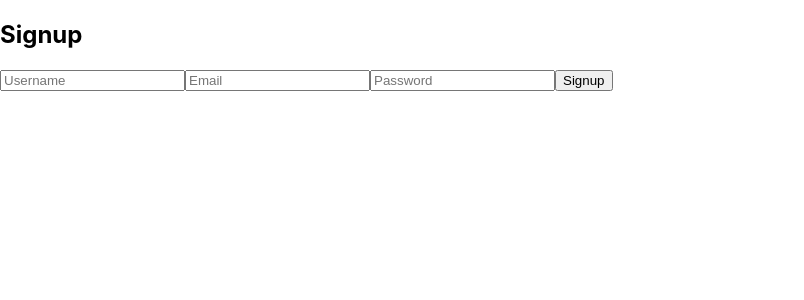
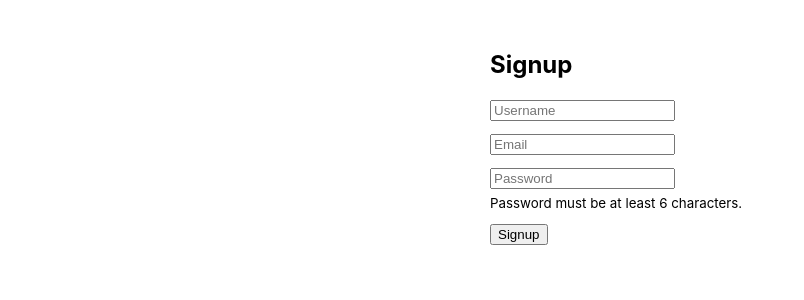
Before and after one commit to xuantrungtrinh/IELTS-app, a React (Create React App) app in the folder frontend/: page /signup in a window 1280 px wide. Shown: the top 300 px of the page, without its empty margins (0-804 px from the left). Built offline with nearby package versions, Linux system fonts and the light colour scheme.

Commit message:
update auth

```diff
--- a/frontend/src/pages/Dashboard.js
+++ b/frontend/src/pages/Dashboard.js
@@ -4,6 +4,9 @@ function Dashboard() {
   const navigate = useNavigate();
 
   const logout = () => {
+    const confirmLogout = window.confirm("Are you sure you want to logout?");
+    if (!confirmLogout) return;
+
     localStorage.removeItem("token");
     navigate("/login");
   };
--- a/frontend/src/pages/Login.js
+++ b/frontend/src/pages/Login.js
@@ -10,6 +10,7 @@ function Login() {
   const navigate = useNavigate();
 
   const handleLogin = async () => {
+    e.preventDefault();
     setError("");
     setSuccess("");
 
@@ -43,24 +44,36 @@ function Login() {
   };
 
   return (
-    <div>
+    <div style={{ maxWidth: "300px", margin: "50px auto" }}>
       <h2>Login</h2>
 
       {error && <p style={{ color: "red" }}>{error}</p>}
       {success && <p style={{ color: "green" }}>{success}</p>}
 
+      <form onSubmit={handleLogin}>
+        <div style={{ marginBottom: "12px" }}>
           <input
+            type="email"
             placeholder="Email"
+            value={email}
             onChange={(e) => setEmail(e.target.value)}
+            required
           />
+        </div>
 
+        <div style={{ marginBottom: "12px" }}>
           <input
             type="password"
             placeholder="Password"
+            value={password}
             onChange={(e) => setPassword(e.target.value)}
+            required
           />
+        </div>
 
-      <button onClick={handleLogin}>Login</button>
+        <button type="submit">Login</button>
+      </form>
+
     </div>
   );
 }
--- a/frontend/src/pages/Signup.js
+++ b/frontend/src/pages/Signup.js
@@ -6,9 +6,11 @@ function Signup() {
   const [email, setEmail] = useState("");
   const [password, setPassword] = useState("");
   const [message, setMessage] = useState("");
+
   const navigate = useNavigate();
 
   const handleSignup = async () => {
+    e.preventDefault();
     setMessage("");
 
     try {
@@ -39,28 +41,48 @@ function Signup() {
   };
 
   return (
-    <div>
+    <div style={{ maxWidth: "300px", margin: "50px auto" }}>
       <h2>Signup</h2>
 
       {message && <p>{message}</p>}
 
+      <form onSubmit={handleSignup}>
+        <div style={{ marginBottom: "12px" }}>
           <input
             placeholder="Username"
+            value={username}
             onChange={(e) => setUsername(e.target.value)}
+            required
           />
+        </div>
 
+        <div style={{ marginBottom: "12px" }}>
           <input
+            type="email"
             placeholder="Email"
+            value={email}
             onChange={(e) => setEmail(e.target.value)}
+            required
           />
+        </div>
 
+        <div style={{ marginBottom: "6px" }}>
           <input
             type="password"
             placeholder="Password"
+            value={password}
             onChange={(e) => setPassword(e.target.value)}
+            minLength={6}
+            required
           />
+        </div>
 
-      <button onClick={handleSignup}>Signup</button>
+        <small style={{ display: "block", marginBottom: "12px" }}>
+          Password must be at least 6 characters.
+        </small>
+
+        <button type="submit">Signup</button>
+      </form>
     </div>
   );
 }
```
Lines whose indentation alone changed are shown as unchanged.
